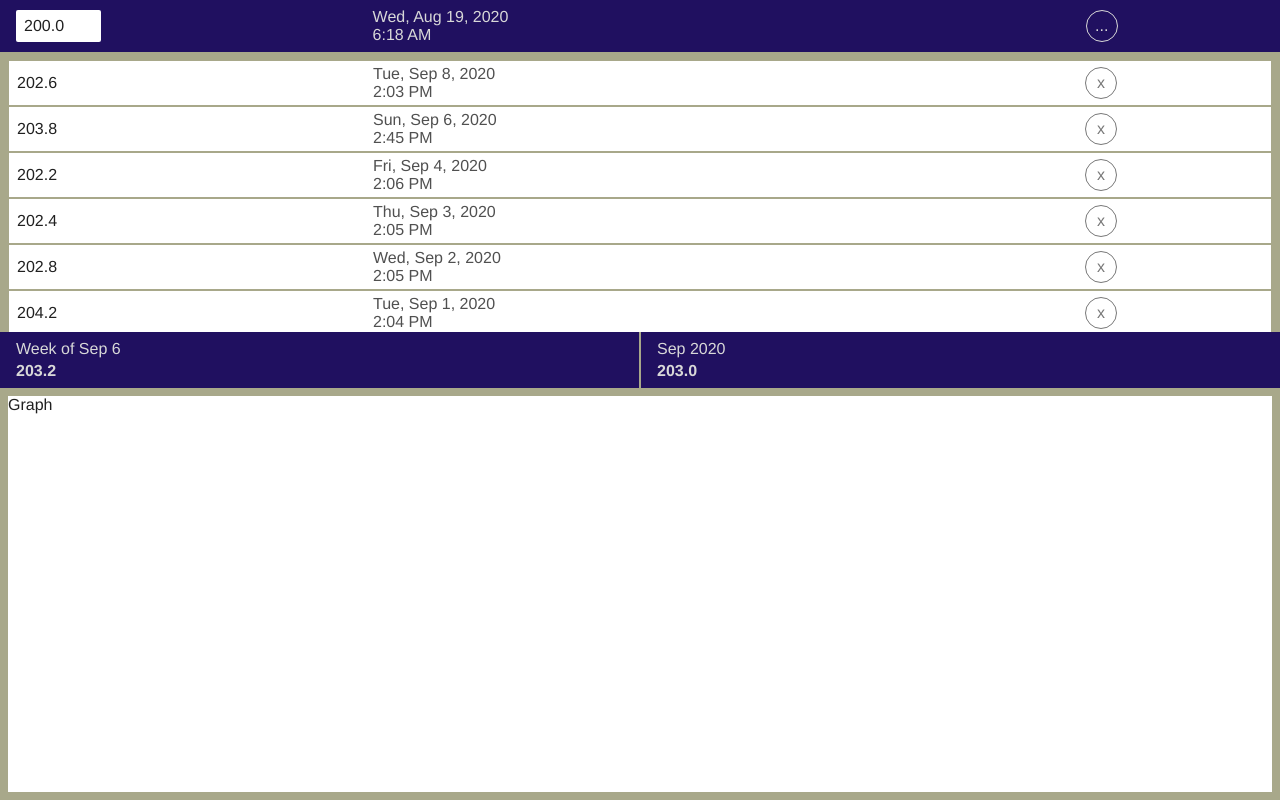
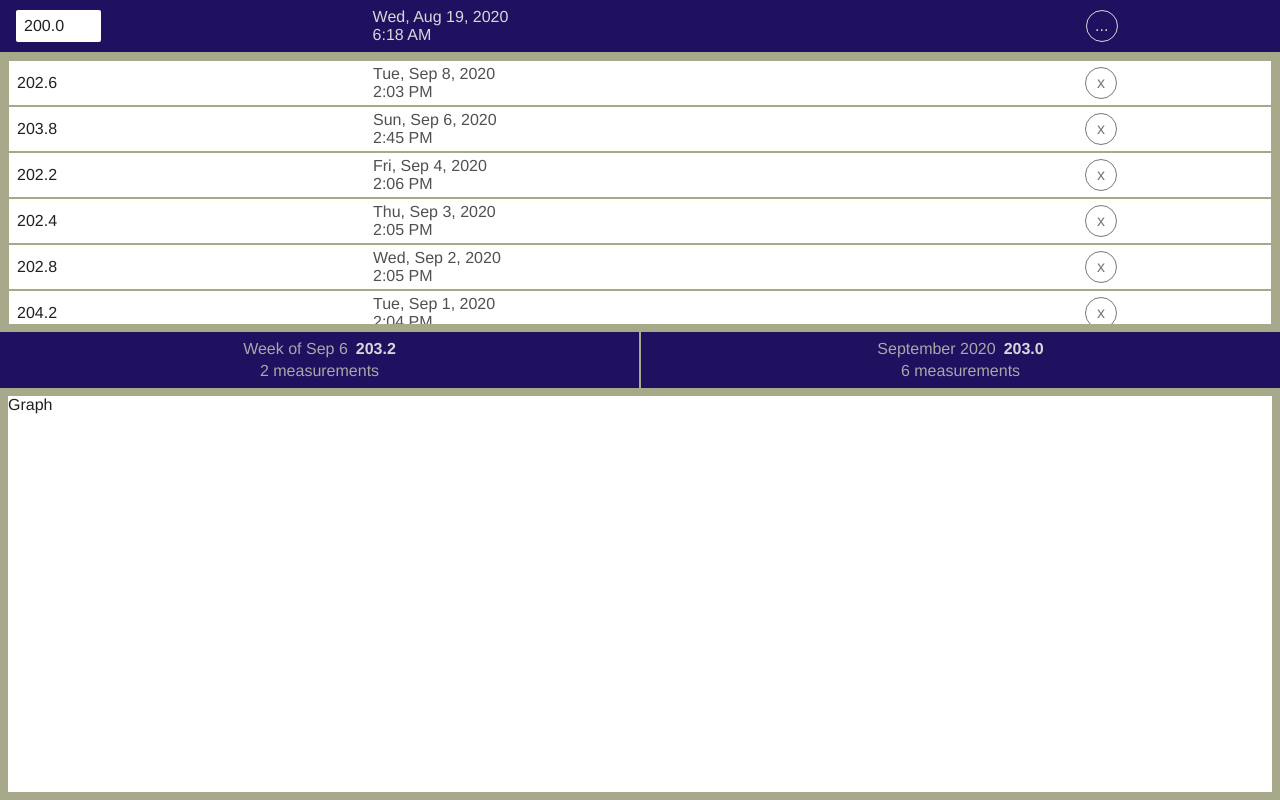
Before and after one commit to philrmass/weight-tracker, a React app: page / in a window 1280 px wide. Built offline with nearby package versions, Linux system fonts and the light colour scheme; the HTML template or start-up script is replaced by a standard one.

Commit message:
add average display for week and month

```diff
--- a/src/components/App.js
+++ b/src/components/App.js
@@ -1,13 +1,18 @@
 import React from 'react';
+import { connect } from 'react-redux';
+import PropTypes from 'prop-types';
 
+import { getWeek, getMonth } from '../utilities/times';
+import styles from '../styles/App.module.css';
+import Average from './Average';
 import Graph from './Graph';
 import Input from './Input';
-import Month from './Month';
-import Week from './Week';
 import Weights from './Weights';
-import styles from '../styles/App.module.css';
 
-function App() {
+function App({
+  weeks,
+  months,
+}) {
   return (
     <main className={styles.main}>
       <div className={styles.input}>
@@ -18,10 +23,19 @@ function App() {
       </div>
       <div className={styles.averages}>
         <div className={styles.week}>
-          <Week />
+          <Average
+            data={weeks[0]}
+            getDateString={getWeek}
+            handleClick={() => console.log('week click')}
+          />
         </div>
+        <div className={styles.spacer}></div>
         <div className={styles.month}>
-          <Month />
+          <Average
+            data={months[0]}
+            getDateString={getMonth}
+            handleClick={() => console.log('month click')}
+          />
         </div>
       </div>
       <div className={styles.graph}>
@@ -31,4 +45,14 @@ function App() {
   );
 }
 
-export default App;
+App.propTypes = {
+  weeks: PropTypes.arrayOf(PropTypes.object).isRequired,
+  months: PropTypes.arrayOf(PropTypes.object).isRequired,
+};
+
+const mapState = (state) => ({
+  weeks: state.weights.weeks,
+  months: state.weights.months,
+});
+
+export default connect(mapState)(App);
--- /dev/null
+++ b/src/components/Average.js
@@ -0,0 +1,38 @@
+import React from 'react';
+import PropTypes from 'prop-types';
+
+import styles from '../styles/Average.module.css';
+
+function Average({
+  data,
+  getDateString,
+  handleClick,
+}) {
+  console.log('DATA', data);
+  return (
+    <div
+      className={styles.main}
+      onClick={handleClick}
+    >
+      <div className={styles.top}>
+        <div>{getDateString(data.at)}</div>
+        <div className={styles.average}>
+          {data.average.toFixed(1)}
+        </div>
+      </div>
+      <div className={styles.measurements}>
+        <div>
+          {`${data.items.length} measurements`}
+        </div>
+      </div>
+    </div>
+  );
+}
+
+Average.propTypes = {
+  data: PropTypes.object.isRequired,
+  getDateString: PropTypes.func.isRequired,
+  handleClick: PropTypes.func.isRequired,
+};
+
+export default Average;
--- a/src/components/Month.js
+++ /dev/null
@@ -1,29 +0,0 @@
-import React from 'react';
-import { connect } from 'react-redux';
-import PropTypes from 'prop-types';
-
-import styles from '../styles/Month.module.css';
-import { getMonth } from '../utilities/times';
-
-function Month({ months }) {
-  const month = months[0] ?? {};
-
-  return (
-    <main className={styles.main}>
-      <div>{getMonth(month.at)}</div>
-      <div className={styles.average}>
-        {month.average.toFixed(1)}
-      </div>
-    </main>
-  );
-}
-
-Month.propTypes = {
-  months: PropTypes.arrayOf(PropTypes.object).isRequired,
-};
-
-const mapState = (state) => ({
-  months: state.weights.months,
-});
-
-export default connect(mapState)(Month);
--- a/src/components/Week.js
+++ /dev/null
@@ -1,29 +0,0 @@
-import React from 'react';
-import { connect } from 'react-redux';
-import PropTypes from 'prop-types';
-
-import styles from '../styles/Week.module.css';
-import { getWeek } from '../utilities/times';
-
-function Week({ weeks }) {
-  const week = weeks[0] ?? {};
-
-  return (
-    <main className={styles.main}>
-      <div>{getWeek(week.at)}</div>
-      <div className={styles.average}>
-        {week.average.toFixed(1)}
-      </div>
-    </main>
-  );
-}
-
-Week.propTypes = {
-  weeks: PropTypes.arrayOf(PropTypes.object).isRequired,
-};
-
-const mapState = (state) => ({
-  weeks: state.weights.weeks,
-});
-
-export default connect(mapState)(Week);
--- a/src/styles/App.module.css
+++ b/src/styles/App.module.css
@@ -11,12 +11,13 @@
 
 .input {
   flex: 0 0 auto;
+  border-bottom: solid var(--bg-alt) var(--size-1);
 }
 
 .weights {
   height: 0px;
   flex: 2 1 auto;
-  padding: var(--size-1);
+  padding: 0 var(--size-1);
   background: var(--bg-alt);
   overflow-x: hidden;
   overflow-y: auto;
@@ -25,12 +26,18 @@
 .averages {
   flex: 0 0 auto;
   display: grid;
-  grid-template-columns: 1fr 1fr;
+  grid-template-columns: 1fr auto 1fr;
+  border-top: solid var(--bg-alt) var(--size-1);
 }
 
 .week {
   background: var(--bg-accent);
   color: var(--color-accent);
+}
+
+.spacer {
+  width: 2px;
+  background: var(--bg-alt);
 }
 
 .month {
--- /dev/null
+++ b/src/styles/Average.module.css
@@ -0,0 +1,22 @@
+.main {
+  padding: var(--size-1) var(--size-2);
+}
+
+.top {
+  color: var(--color-accent-light);
+  display: flex;
+  justify-content: center;
+}
+
+.average {
+  margin-left: var(--size-1);
+  color: var(--color-accent);
+  font-weight: bold;
+}
+
+.measurements {
+  padding-top: var(--size-0);
+  color: var(--color-accent-light);
+  display: flex;
+  justify-content: center;
+}
--- a/src/styles/Month.module.css
+++ /dev/null
@@ -1,10 +0,0 @@
-.main {
-  height: 100%;
-  padding: var(--size-1) var(--size-2);
-  border-left: 1px solid var(--bg-alt);
-}
-
-.average {
-  padding-top: var(--size-0);
-  font-weight: bold;
-}
--- a/src/styles/Week.module.css
+++ /dev/null
@@ -1,10 +0,0 @@
-.main {
-  height: 100%;
-  padding: var(--size-1) var(--size-2);
-  border-right: 1px solid var(--bg-alt);
-}
-
-.average {
-  padding-top: var(--size-0);
-  font-weight: bold;
-}
--- a/src/styles/index.css
+++ b/src/styles/index.css
@@ -12,6 +12,7 @@
   --color-normal: #202020;
   --color-normal-light: #505050;
   --color-accent: #d8d8d8;
+  --color-accent-light: #a8a8a8;
   --color-button: #787878;
   --color-button-hover: #484848;
   --border: #a4a4a4;
--- a/src/utilities/times.js
+++ b/src/utilities/times.js
@@ -24,7 +24,7 @@ export function getWeek(at) {
 
 export function getMonth(at) {
   const dayOptions = {
-    month: 'short',
+    month: 'long',
     year: 'numeric',
   };
 
```
Also changed, not shown: 1 other file (tests, documents, lock files or other folders).
